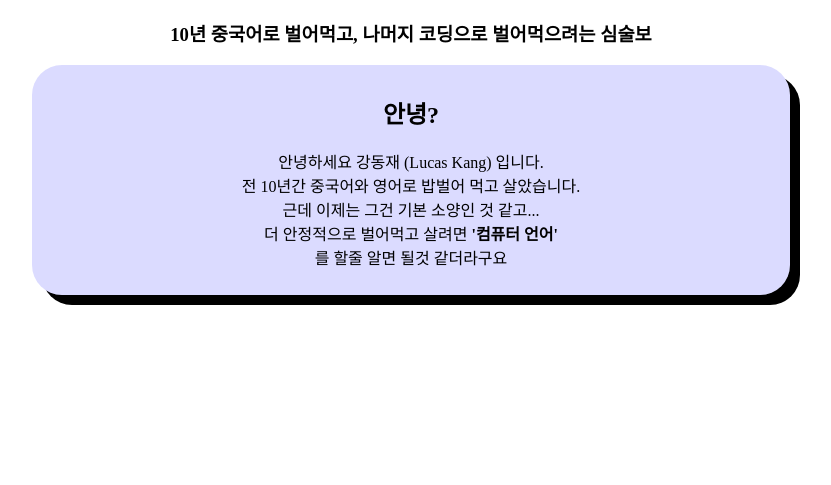
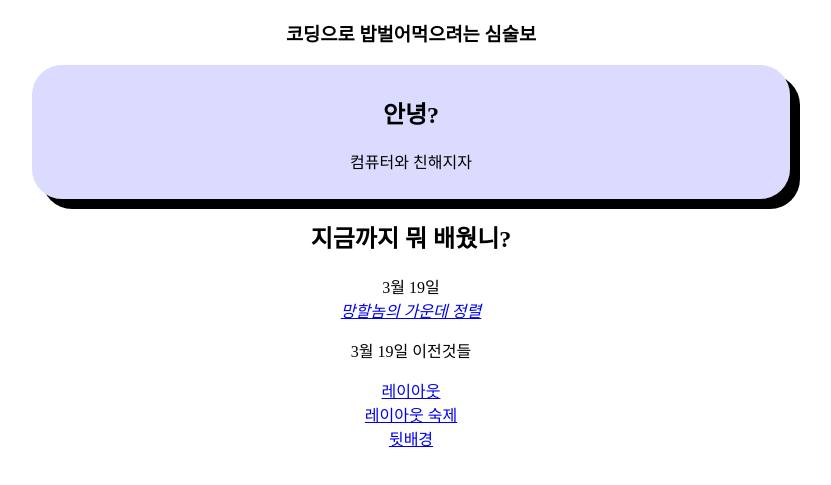
Before and after one commit to lucask04177/codingapple, a plain HTML site: page index.html in a window 1280 px wide. Shown: the part 171-656 px from the top of the page, without its empty margins (229-1060 px from the left). Drawn offline with Linux system fonts and the light colour scheme.

Commit message:
Add files via upload

```diff
--- a/index.html
+++ b/index.html
@@ -16,12 +16,20 @@
     </div>
     <div class="profile-name-summary">
         <h1>Lucas Kang</h1>
-        <h3>10년 중국어로 벌어먹고, 나머지 코딩으로 벌어먹으려는 심술보</h3>
+        <h3>코딩으로 밥벌어먹으려는 심술보</h3>
     </div>
     <div class="profile-detail">
         <h2>안녕?</h2>
-        <p>안녕하세요 강동재 (Lucas Kang) 입니다.<br>전 10년간 중국어와 영어로 밥벌어 먹고 살았습니다. <br>근데 이제는 그건 기본 소양인 것 같고... <br>더 안정적으로 벌어먹고
-            살려면 <strong>'컴퓨터 언어'</strong><br>를 할줄 알면 될것 같더라구요</p>
+        <p>컴퓨터와 친해지자</p>
+    </div>
+
+    <div class="learning-list">
+        <h2>지금까지 뭐 배웠니?</h2>
+        <p>3월 19일<br><i><a href="input2.html">망할놈의 가운데 정렬</a></i></p>
+        <p>3월 19일 이전것들</p>
+        <span><a href="layaout3.html">레이아웃</a></span><br>
+        <span><a href="layouthomework.html">레이아웃 숙제</a></span><br>
+        <span><a href="background-skill.html">뒷배경</a></span>
     </div>
 </body>
 
--- a/style.css
+++ b/style.css
@@ -198,3 +198,7 @@ li:hover {
 .navbar a:hover {
     background-color: red;
 }
+
+.learning-list {
+    text-align: center;
+}
```
